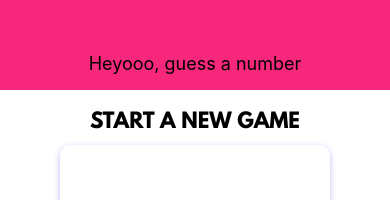
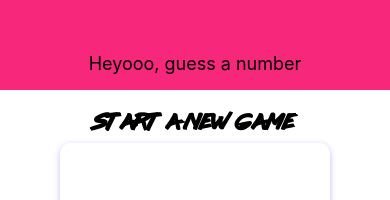
Before and after one commit to austriker27/React-Native-Practica, a React Native app in the folder guess-number/: screen / in a window 390 px wide. Shown: the top 200 px of the page. Built offline with nearby package versions, Linux system fonts and the light colour scheme.

Commit message:
updated custom font

```diff
--- a/guess-number/App.js
+++ b/guess-number/App.js
@@ -13,7 +13,8 @@ const fetchFonts = () => {
     Font.loadAsync({
         'streamster': require('./assets/fonts/Streamster.ttf'),
         // 'league-spartan-bold': require('./assets/fonts/LeagueSpartan-bold.otf')
-        'league-spartan-bold': require('./assets/fonts/LeagueSpartan-Bold.ttf')
+        'league-spartan-bold': require('./assets/fonts/LeagueSpartan-Bold.ttf'),
+        'lazer84': require('./assets/fonts/Lazer84.ttf')
     });
 };
 
--- a/guess-number/screens/StartGameScreen.js
+++ b/guess-number/screens/StartGameScreen.js
@@ -106,7 +106,7 @@ const styles = StyleSheet.create({
     title: {
         fontSize: 20,
         marginVertical: 10,
-        fontFamily: 'league-spartan-bold',
+        fontFamily: 'lazer84',
         fontWeight: "700"
     },
     inputContainer: {
```
